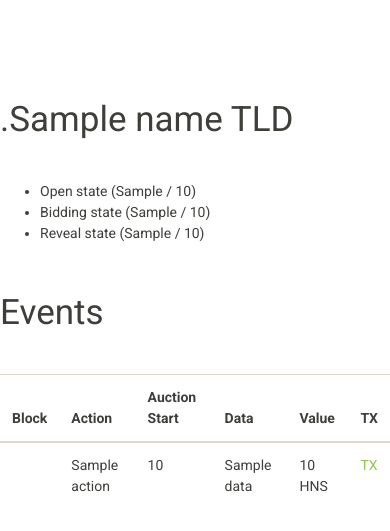
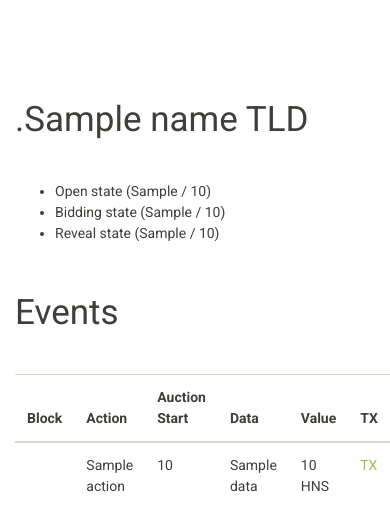
Before and after one commit to tdickman/handshake-explorer, a Django app: template hsdexplorer/explorer/templates/explorer/name.html in a window 390 px wide. Shown: the part 53-584 px from the top of the page. Run offline with Django 3.2, Linux system fonts and the light colour scheme; the template is opened without the code that fills it: most values are stand-ins (such as "Sample title", 1, 10 or a date in 2020); some libraries are stand-ins or nearby versions.

Commit message:
Fixed padding for mobile

```diff
--- a/hsdexplorer/explorer/static/css/custom.css
+++ b/hsdexplorer/explorer/static/css/custom.css
@@ -21,3 +21,8 @@
 .light {
   color: grey;
 }
+
+.row {
+  margin-right: 0px;
+  margin-left: 0px;
+}
```
